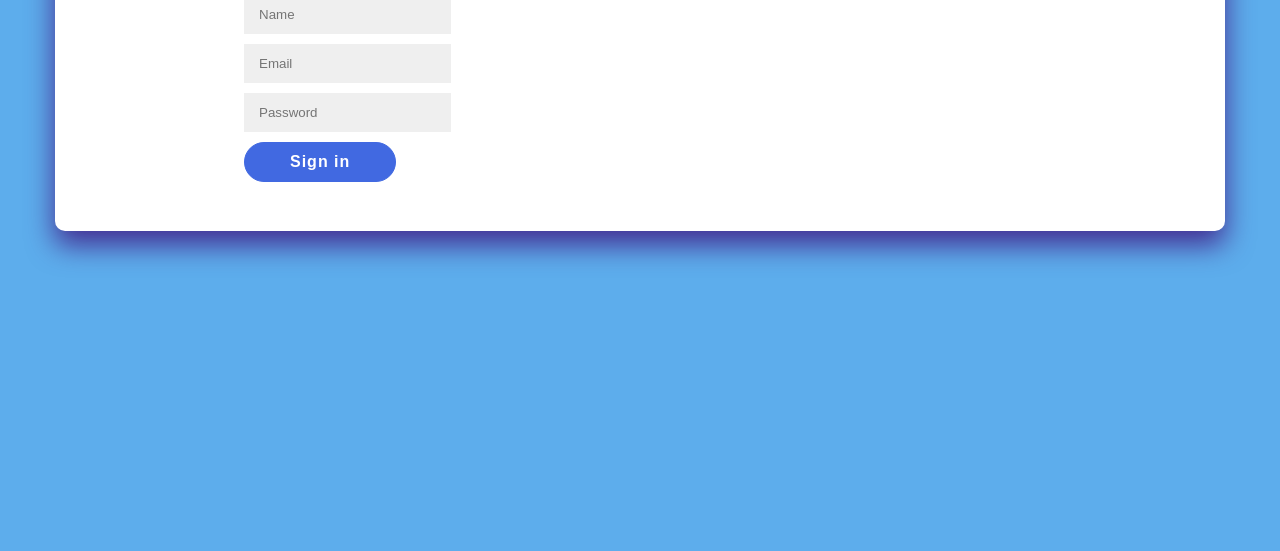
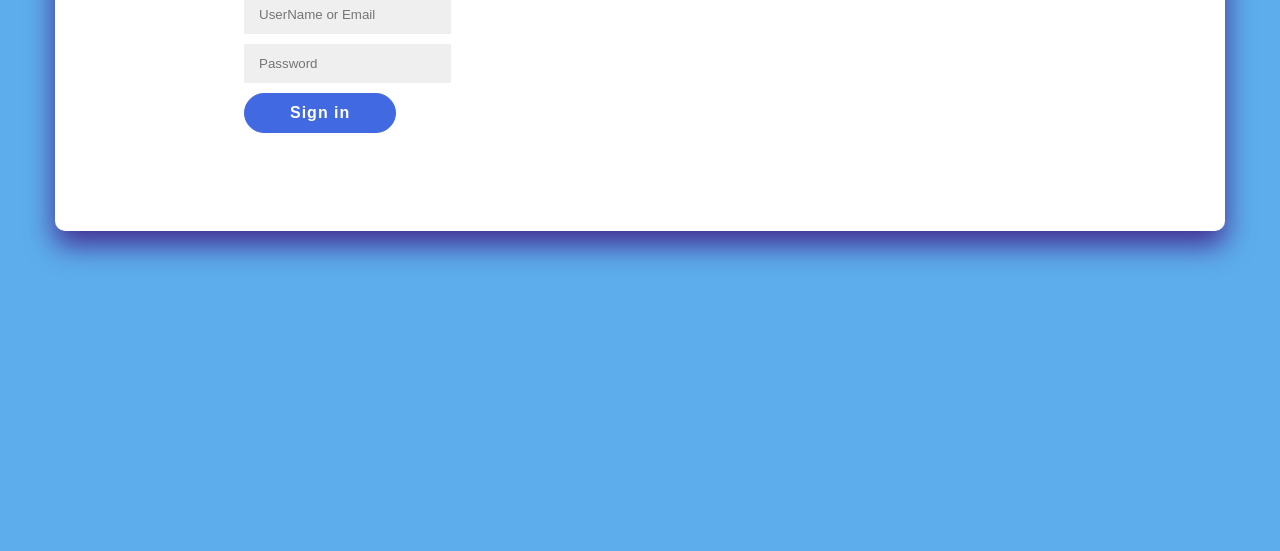
Before and after one commit to TharunBalaji2004/Coding-Platforms-Dashboard, a plain HTML site: page index.html in a window 1280 px wide. Shown: the part 249-800 px from the top of the page. Drawn offline with Linux system fonts and the light colour scheme.

Commit message:
Add files via upload

```diff
--- a/index.html
+++ b/index.html
@@ -11,6 +11,7 @@
 <link rel="preconnect" href="https://fonts.gstatic.com" crossorigin>
 <link href="https://fonts.googleapis.com/css2?family=Noto+Sans:wght@400;700&display=swap" rel="stylesheet">
 </head>
+
 <body class="body">
 <div class="container">
     <div class="wrapper">
@@ -24,8 +25,7 @@
             <h1>Staff Login</h1>
             <div class ="social-container">
              <span></span>
-                <input type="text" placeholder="Name">
-                <input type="email" placeholder="Email">
+                <input type="text" placeholder="UserName or Email">
                 <input type ="password" placeholder="Password">
                 <button>Sign in</button>
 
@@ -34,4 +34,5 @@
     </div>
 </div>
 </body>
+
 </html>
```
